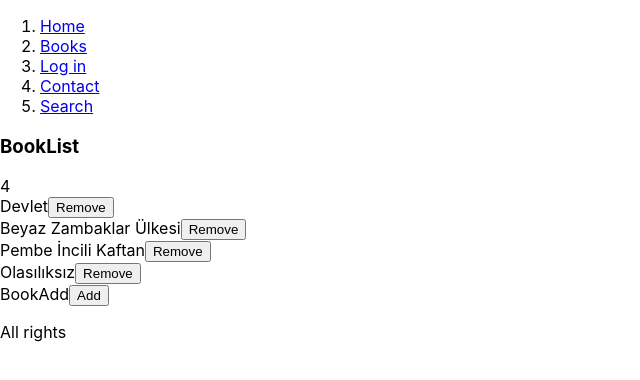
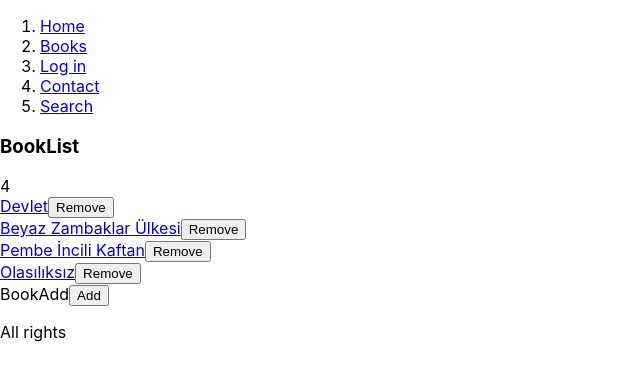
Before and after one commit to zcomert/BtkAkademiDotNetBootCamp, a React (Create React App) app in the folder day-03/bs-store/: page /books/list in a window 1280 px wide. Shown: the top 380 px of the page, without its empty margins (0-640 px from the left). Built offline with nearby package versions, Linux system fonts and the light colour scheme; the HTML template or start-up script is replaced by a standard one.

Commit message:
BookDetails have been added.

```diff
--- a/day-03/bs-store/src/App.js
+++ b/day-03/bs-store/src/App.js
@@ -8,6 +8,7 @@ import Contact from "./components/contact/Contact";
 import { Routes, Route } from "react-router-dom";
 import SimpleAppbar from "./components/simpleAppbar/SimpleAppbar";
 import Home from "./pages/home/Home";
+import BookDetails from "./components/book/BookDetails";
 
 function App() {
   const [books, setBooks] = useState(data);
@@ -40,6 +41,7 @@ function App() {
             <BookList books={books} addBook={addBook} removeBook={removeBook} />
           }
         />
+        <Route path='/books/details/:id' element={<BookDetails />} />
         <Route path='/auth/login' element={<Login />} />
         <Route path='/search' element={<Search />} />
         <Route path='/contact' element={<Contact />} />
--- a/day-03/bs-store/src/components/book/Book.js
+++ b/day-03/bs-store/src/components/book/Book.js
@@ -1,10 +1,11 @@
-import React from 'react'
+import React from "react";
+import {Link} from "react-router-dom"
 
-export default function Book({book, removeBook}) {
+export default function Book({ book, removeBook }) {
   return (
     <div>
-        {book.title}
-        <button onClick={() => removeBook(book.id)} >Remove</button>
+      <Link to={`/books/details/${book.id}`}>{book.title}</Link>
+      <button onClick={() => removeBook(book.id)}>Remove</button>
     </div>
-  )
+  );
 }
--- /dev/null
+++ b/day-03/bs-store/src/components/book/BookDetails.js
@@ -0,0 +1,11 @@
+import React from 'react'
+import {useParams} from "react-router-dom"
+import data from "../../data";
+
+export default function BookDetails() {
+    const {id} = useParams();
+
+  return (
+    <div>BookDetails {id}</div>
+  )
+}
```
Also changed, not shown: 1 other file (tests, documents, lock files or other folders).
